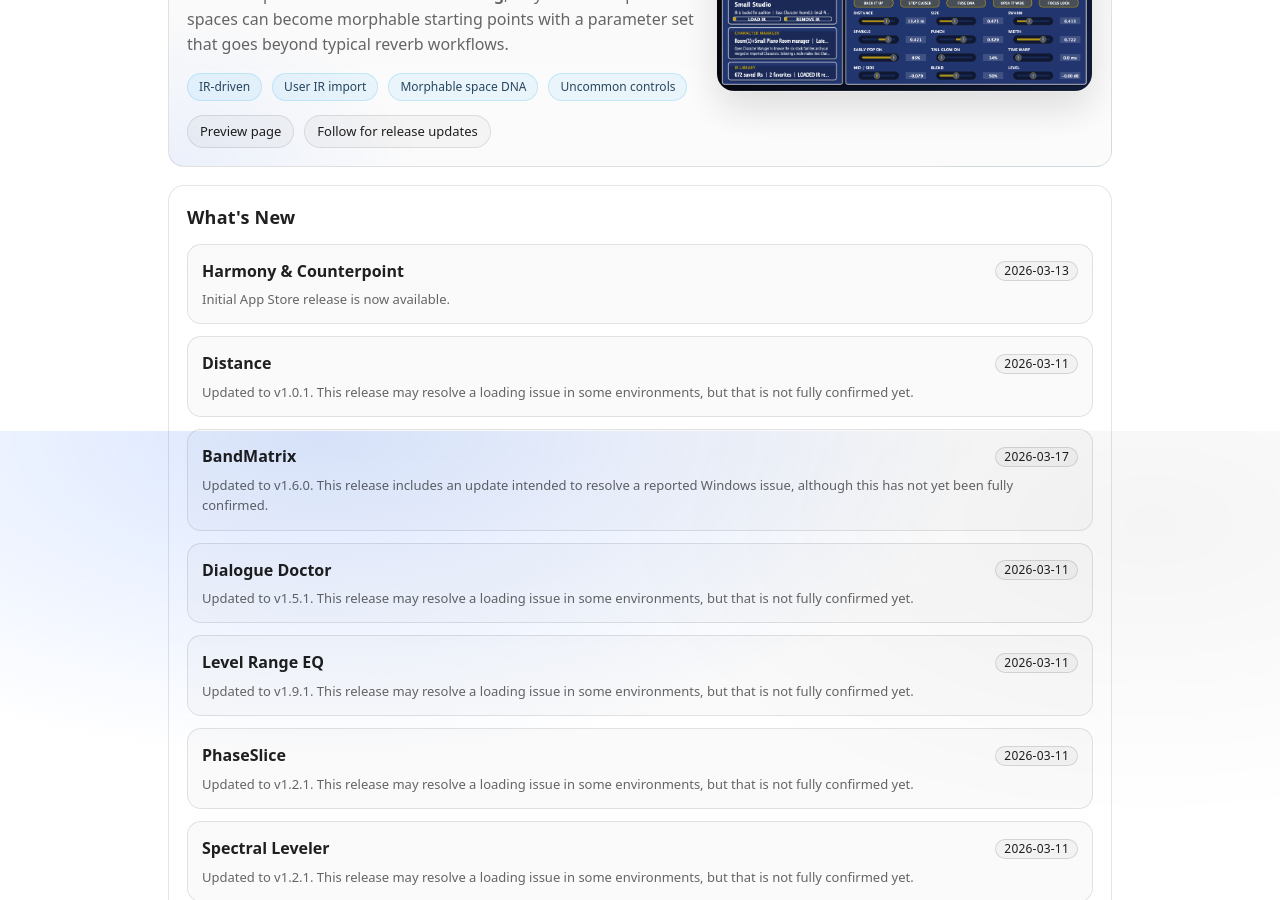
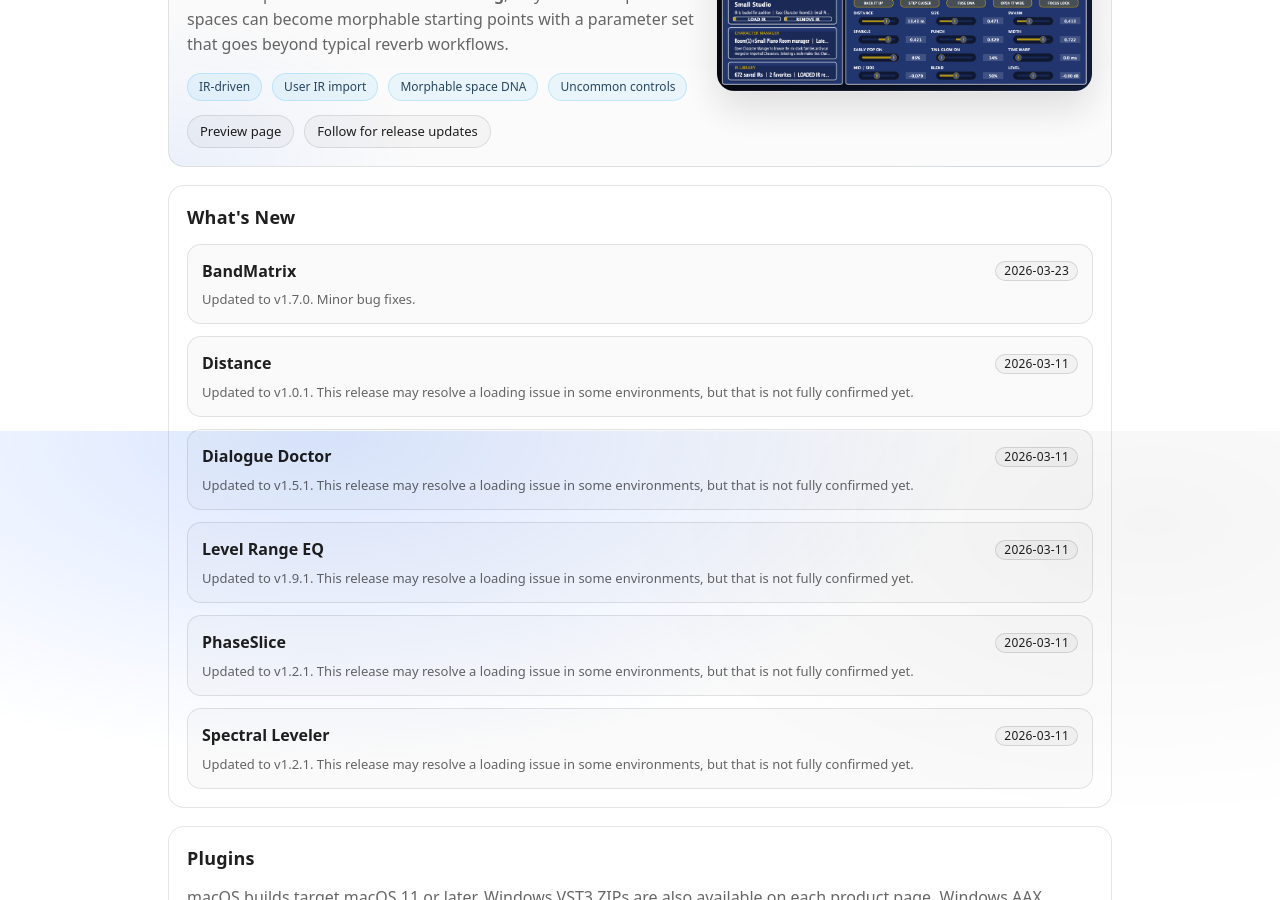
Before and after one commit to bitterapple/bitterapple.github.io, a Jekyll site: the page built from index.html, in a window 1280 px wide and 900 px high, scrolled down 469 px. Built offline with Jekyll 4.4.1, drawn with Linux system fonts in a browser that asks for light colours.

Commit message:
BandMatrix1.7

```diff
--- a/_data/products.yml
+++ b/_data/products.yml
@@ -7,7 +7,7 @@
   summary: A subtle but practical plug-in for shaping the perceived distance of a sound source more naturally than simple reverb or EQ alone.
   icon: /support/distance/img/Distance_icon.png
   url: /support/distance/
-  latest_order: 5
+  latest_order: 20
   latest_date: "2026-03-11"
   latest_summary: "Updated to v1.0.1. This release may resolve a loading issue in some environments, but that is not fully confirmed yet."
 
@@ -31,8 +31,8 @@
   icon: /support/bandmatrix/img/BandMatrix_icon.png
   url: /support/bandmatrix/
   latest_order: 10
-  latest_date: "2026-03-17"
-  latest_summary: Updated to v1.6.0. This release includes an update intended to resolve a reported Windows issue, although this has not yet been fully confirmed.
+  latest_date: "2026-03-23"
+  latest_summary: Updated to v1.7.0. Minor bug fixes.
 
 - slug: dialoguedoctor
   title: Dialogue Doctor
@@ -43,7 +43,7 @@
   summary: Dialogue cleanup and consistency tool for post-production.
   icon: /support/dialoguedoctor/img/icon.jpg
   url: /support/dialoguedoctor/
-  latest_order: 15
+  latest_order: 30
   latest_date: "2026-03-11"
   latest_summary: Updated to v1.5.1. This release may resolve a loading issue in some environments, but that is not fully confirmed yet.
 
@@ -56,7 +56,7 @@
   summary: An EQ concept focused on controllable level-dependent tone shaping.
   icon: /support/img/levelrangeeq_icon.png
   url: /support/levelrangeeq/
-  latest_order: 20
+  latest_order: 40
   latest_date: "2026-03-11"
   latest_summary: Updated to v1.9.1. This release may resolve a loading issue in some environments, but that is not fully confirmed yet.
 
@@ -69,7 +69,7 @@
   summary: A 5-band split-delay plug-in for offsetting only selected frequency ranges with per-band mix, trim, and phase control.
   icon: /support/phaseslice/img/icon.png
   url: /support/phaseslice/
-  latest_order: 30
+  latest_order: 50
   latest_date: "2026-03-11"
   latest_summary: Updated to v1.2.1. This release may resolve a loading issue in some environments, but that is not fully confirmed yet.
 
@@ -82,7 +82,7 @@
   summary: Real-time spectrogram dynamics tool for voice, dialogue, and musical sources.
   icon: /support/spectralleveler/img/spectralleveler_icon.png
   url: /support/spectralleveler/
-  latest_order: 40
+  latest_order: 60
   latest_date: "2026-03-11"
   latest_summary: Updated to v1.2.1. This release may resolve a loading issue in some environments, but that is not fully confirmed yet.
 
@@ -115,9 +115,6 @@
   summary: Formerly Music Theory. Practice counterpoint assignments and harmony figured-bass exercises.
   icon: /support/harmonycounterpoint/img/icon.jpeg
   url: /support/harmonycounterpoint/
-  latest_order: 1
-  latest_date: "2026-03-13"
-  latest_summary: Initial App Store release is now available.
 
 - slug: quicksearchext
   title: QuickSearchExt
--- a/support/bandmatrix/index.html
+++ b/support/bandmatrix/index.html
@@ -21,7 +21,7 @@
     <div>
       <h1 style="margin: 0">BandMatrix</h1>
       <p class="muted" style="margin: 6px 0 0; font-size: 13px">
-        <strong>Released</strong> — <strong>Version 1.6.0</strong>.
+        <strong>Released</strong> — <strong>Version 1.7.0</strong>.
       </p>
       <p class="muted" style="margin: 6px 0 0; font-size: 12px; opacity: 0.85">
         6-Band SideChain Compressor / Expander Router
@@ -37,9 +37,8 @@
     <strong>internal signal</strong>, the
     <strong>external sidechain input</strong>, or even an
     <strong>arbitrary other band</strong> — so you can create targeted, musical
-    ducking and inter-band control. Version <strong>1.6.0</strong> includes an
-    update intended to address a reported Windows issue, although this has not
-    yet been fully confirmed.
+    ducking and inter-band control. Version <strong>1.7.0</strong> is a bug-fix
+    update.
   </p>
 
   <div class="nav">
@@ -69,9 +68,9 @@
       <div style="margin-top: 10px; display: flex; gap: 10px; flex-wrap: wrap">
         <a
           class="btn"
-          href="https://github.com/bitterapple/bitterapple.github.io/releases/download/BandMatrix_1.6.0/BandMatrix_1.6.0.pkg"
+          href="https://github.com/bitterapple/bitterapple.github.io/releases/download/BandMatrix_1.7.0/BandMatrix_1.7.0.pkg"
           style="font-weight: 700"
-          >Download v1.6.0 (PKG)</a
+          >Download v1.7.0 (PKG)</a
         >
         <a
           class="btn"
@@ -81,10 +80,8 @@
       </div>
       <p class="muted" style="margin: 10px 0 0; font-size: 12px">
         Latest downloads are available for macOS 11 or later and Windows VST3.
-        New in version <strong>1.6.0</strong>: an update intended to resolve a
-        reported Windows issue, although this has not yet been fully confirmed
-        because I do not currently have a Windows machine to verify it directly.
-        Windows AAX support is planned for a future release.
+        New in version <strong>1.7.0</strong>: bug fixes. Windows AAX support is
+        planned for a future release.
       </p>
     </div>
   </div>
@@ -106,10 +103,7 @@
       Create precise ducking (e.g., kick → bass low band) and inter-band control
       (e.g., harsh band → tame presence) without affecting the entire spectrum.
     </li>
-    <li>
-      Version <strong>1.6.0</strong> includes an update intended to resolve a
-      reported Windows issue, although this has not yet been fully confirmed.
-    </li>
+    <li>Version <strong>1.7.0</strong> includes bug fixes.</li>
     <li>
       <strong>Tone Shaper mode</strong> adds a more flexible way to shape
       spectral balance inside the band matrix workflow.
@@ -141,7 +135,7 @@
   <h2>Release history</h2>
   <div class="card" style="margin: 0">
     <div class="muted" style="font-size: 13px">
-      <strong>v1.6.0</strong> — Possible Windows issue fix.
+      <strong>v1.7.0</strong> — Bug fixes.
     </div>
     <p class="muted" style="margin: 10px 0 0; font-size: 12px">
       Current release.
@@ -150,11 +144,28 @@
       class="muted"
       style="margin: 10px 0 0; padding-left: 18px; font-size: 13px"
     >
-      <li>
-        Includes an update intended to resolve a reported Windows issue, but
-        this has not yet been fully confirmed because I do not currently have a
-        Windows machine to verify it directly.
-      </li>
+      <li>Bug fixes.</li>
+    </ul>
+
+    <hr
+      style="
+        border: 0;
+        border-top: 1px solid rgba(255, 255, 255, 0.08);
+        margin: 14px 0;
+      "
+    />
+
+    <div class="muted" style="font-size: 13px">
+      <strong>v1.6.0</strong> — Possible Windows issue fix.
+    </div>
+    <p class="muted" style="margin: 10px 0 0; font-size: 12px">
+      Previous release.
+    </p>
+    <ul
+      class="muted"
+      style="margin: 10px 0 0; padding-left: 18px; font-size: 13px"
+    >
+      <li>Includes an update intended to resolve a reported Windows issue.</li>
     </ul>
 
     <hr
@@ -309,7 +320,7 @@
       A plug-in host that supports <strong>AAX</strong> (Pro Tools),
       <strong>AU</strong>, or <strong>VST3</strong>.
     </li>
-    <li>Installer: <code>BandMatrix_1.6.0.pkg</code></li>
+    <li>Installer: <code>BandMatrix_1.7.0.pkg</code></li>
   </ul>
   <p class="muted" style="margin: 10px 0 0; font-size: 12px">
     Note: The installer includes <strong>AAX / AU / VST3</strong> builds that
@@ -321,7 +332,7 @@
   <h2>Install</h2>
   <ol class="muted" style="margin: 0; padding-left: 18px; font-size: 13px">
     <li>
-      Download the latest <code>BandMatrix_1.6.0.pkg</code> from this page.
+      Download the latest <code>BandMatrix_1.7.0.pkg</code> from this page.
     </li>
     <li>
       Run the installer (it installs AAX / AU / VST3 to the standard macOS
```
Also changed, not shown: products.json (+12 -4 lines), 1 other file.
